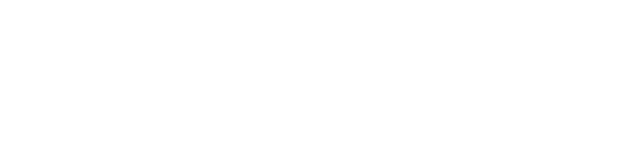
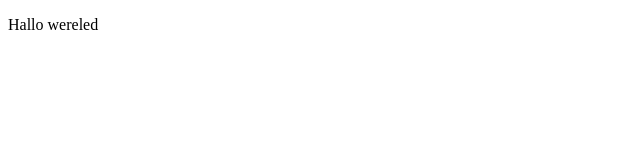
Before and after one commit to gvdn90/git-workshop-deel1--2023, a plain HTML site: page index.html in a window 1280 px wide. Shown: the whole page, without its empty margins (0-640 px from the left). Drawn offline with Linux system fonts and the light colour scheme.

Commit message:
index.html aangepast

```diff
--- a/index.html
+++ b/index.html
@@ -5,6 +5,9 @@
     <title>Title</title>
 </head>
 <body>
+    <main>
+        <p>Hallo wereled</p>
+    </main>
 
 </body>
 </html>
```
